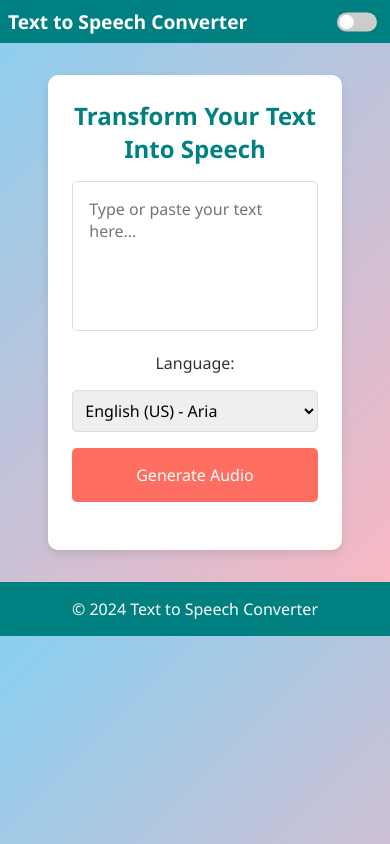
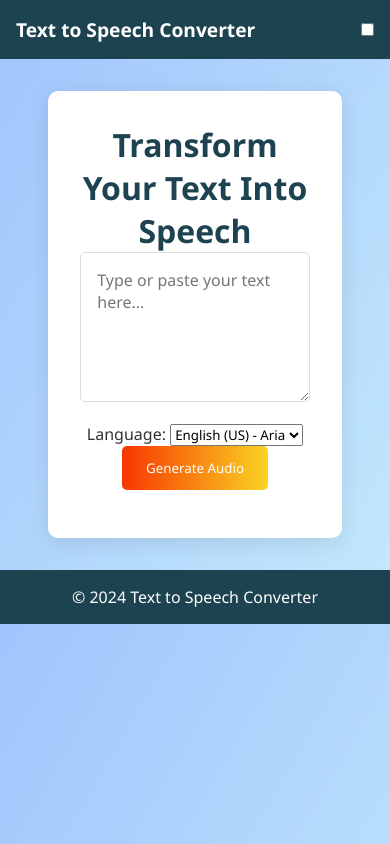
Before and after one commit to Harshit-shrivastav/Text-To-Speech, a plain HTML site: page static/index.html in a window 390 px wide. Drawn offline with Linux system fonts and the light colour scheme.

Commit message:
Update styles.css

```diff
--- a/static/styles.css
+++ b/static/styles.css
@@ -1,4 +1,4 @@
-/* Reset and Global Styles */
+/* Global Reset */
 * {
     margin: 0;
     padding: 0;
@@ -7,31 +7,21 @@
 }
 
 body {
-    background: linear-gradient(135deg, #89CFF0, #FFB6C1);
-    color: var(--text-color);
+    background: linear-gradient(120deg, #a1c4fd 0%, #c2e9fb 100%);
+    color: #333;
+    transition: background 0.5s, color 0.5s;
     margin: 0;
     padding: 0;
-    transition: background-color 0.5s, color 0.5s;
-}
-
-/* Color Themes */
-:root {
-    --primary-color: #008080; /* Teal */
-    --accent-color: #FF6F61;  /* Coral */
-    --bg-color: #F5F5F5;     /* Light Gray */
-    --text-color: #333;       /* Dark Gray */
-    --progress-color: #008080;
 }
 
 [data-theme="dark"] {
-    background: linear-gradient(135deg, #1f1f1f, #333);
-    --text-color: #F5F5F5;
-    --progress-color: #FF6F61;
+    background: linear-gradient(120deg, #2c3e50 0%, #4ca1af 100%);
+    color: #f5f5f5;
 }
 
 /* Navbar */
 .navbar {
-    background-color: var(--primary-color);
+    background: #1d4350;
     padding: 1rem;
     color: white;
 }
@@ -44,53 +34,6 @@ body {
 
 .brand h1 {
     font-size: 1.8rem;
-    font-weight: bold;
-}
-
-/* Switch (Theme Toggle) */
-.switch {
-    position: relative;
-    display: inline-block;
-    width: 50px;
-    height: 24px;
-}
-
-.switch input {
-    opacity: 0;
-    width: 0;
-    height: 0;
-}
-
-.slider {
-    position: absolute;
-    cursor: pointer;
-    top: 0;
-    left: 0;
-    right: 0;
-    bottom: 0;
-    background-color: #ccc;
-    transition: .4s;
-    border-radius: 24px;
-}
-
-.slider:before {
-    position: absolute;
-    content: "";
-    height: 18px;
-    width: 18px;
-    left: 3px;
-    bottom: 3px;
-    background-color: white;
-    transition: .4s;
-    border-radius: 50%;
-}
-
-input:checked + .slider {
-    background-color: var(--accent-color);
-}
-
-input:checked + .slider:before {
-    transform: translateX(26px);
 }
 
 /* Main Content */
@@ -102,17 +45,15 @@ input:checked + .slider:before {
 .content {
     max-width: 700px;
     margin: 0 auto;
-    background-color: white;
+    background: white;
     padding: 2rem;
     border-radius: 10px;
-    box-shadow: 0px 4px 10px rgba(0, 0, 0, 0.1);
-    overflow: hidden;
+    box-shadow: 0px 4px 20px rgba(0, 0, 0, 0.1);
 }
 
 h2 {
     font-size: 2rem;
-    color: var(--primary-color);
-    margin-bottom: 1rem;
+    color: #1d4350;
 }
 
 textarea {
@@ -123,40 +64,24 @@ textarea {
     border-radius: 5px;
     margin-bottom: 1rem;
     font-size: 1rem;
-    resize: none;
 }
 
 .controls {
-    display: flex;
-    justify-content: space-between;
-    align-items: center;
     margin-bottom: 1rem;
 }
 
-.controls label {
-    margin-right: 0.5rem;
-}
-
-.controls select {
-    padding: 0.5rem;
-    font-size: 1rem;
-    border: 1px solid #ddd;
-    border-radius: 5px;
-}
-
 button {
-    background-color: var(--accent-color);
+    background: linear-gradient(90deg, #f83600, #f9d423);
     color: white;
     padding: 0.8rem 1.5rem;
     border: none;
     border-radius: 5px;
     cursor: pointer;
-    font-size: 1rem;
     transition: background-color 0.3s ease;
 }
 
 button:hover {
-    background-color: #e1554a;
+    background: linear-gradient(90deg, #e73800, #f29c35);
 }
 
 /* Progress Bar */
@@ -166,78 +91,33 @@ button:hover {
     border-radius: 5px;
     height: 10px;
     display: none;
-    margin-top: 1rem;
 }
 
 .progress-bar-fill {
-    background-color: var(--progress-color);
+    background-color: #1d4350;
     height: 100%;
     width: 0;
     border-radius: 5px;
     transition: width 0.3s ease;
 }
 
-/* Audio Section */
-.audio-section {
-    margin-top: 1.5rem;
-}
-
-audio {
-    width: 100%;
-    max-width: 100%;
-    height: auto;
-    border-radius: 10px;
-}
-
 /* Footer */
 .footer {
-    background-color: var(--primary-color);
+    background: #1d4350;
     color: white;
-    padding: 1rem 0;
+    padding: 1rem;
     text-align: center;
 }
 
-/* Responsive Design - Media Queries */
+/* Responsive Design */
 @media (max-width: 768px) {
     .content {
         max-width: 90%;
-        padding: 1.5rem;
-    }
-
-    .controls {
-        flex-direction: column;
-        align-items: flex-start;
-    }
-
-    .controls label, .controls select {
-        width: 100%;
-        margin-bottom: 1rem;
-    }
-
-    button {
-        width: 100%;
-        padding: 1rem;
-    }
-
-    h2 {
-        font-size: 1.5rem;
-    }
-
-    audio {
-        width: 100%;
     }
 }
 
 @media (max-width: 480px) {
-    .navbar {
-        padding: 0.5rem;
-    }
-
     .brand h1 {
         font-size: 1.2rem;
     }
-
-    .toggle-theme {
-        transform: scale(0.8);
-    }
 }
```
